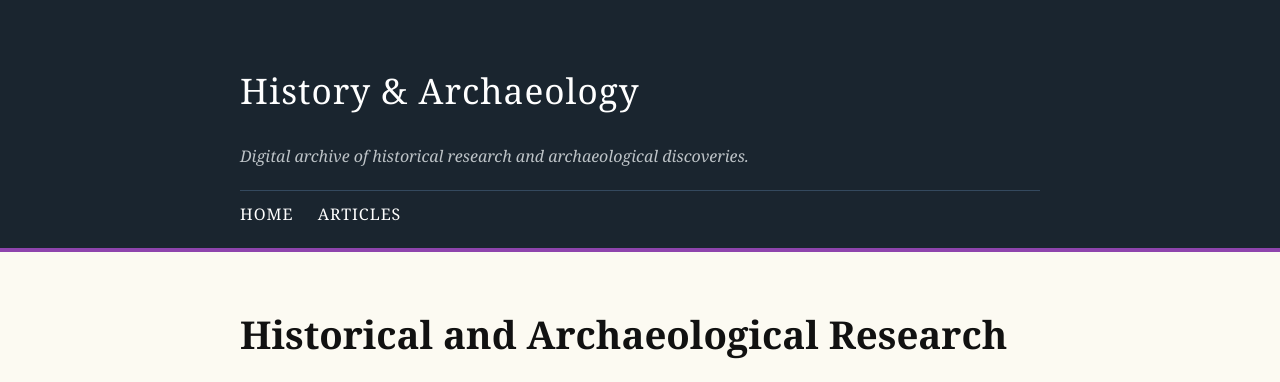
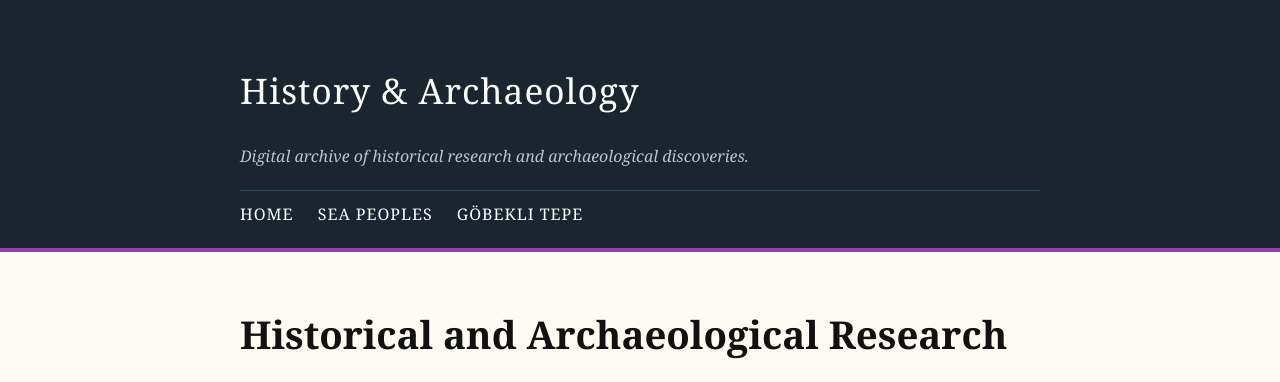
Before and after one commit to history-archaeology-project/history-archaeology-project.github.io, a Jekyll site: the page built from index.md, in a window 1280 px wide. Shown: the top 382 px of the page. Built offline with Jekyll 4.4.1, drawn with Linux system fonts in a browser that asks for light colours; comment, search, counter and statistics services are not loaded.

Commit message:
Update _config.yml

```diff
--- a/_config.yml
+++ b/_config.yml
@@ -5,5 +5,7 @@ description: "Digital archive of historical research and archaeological discover
 navigation:
   - title: "Home"
     url: "/"
-  - title: "Articles"
+  - title: "Sea Peoples"
     url: "/articles/sea-peoples"
+  - title: "Göbekli Tepe"
+    url: "/articles/gobekli-tepe"
```
